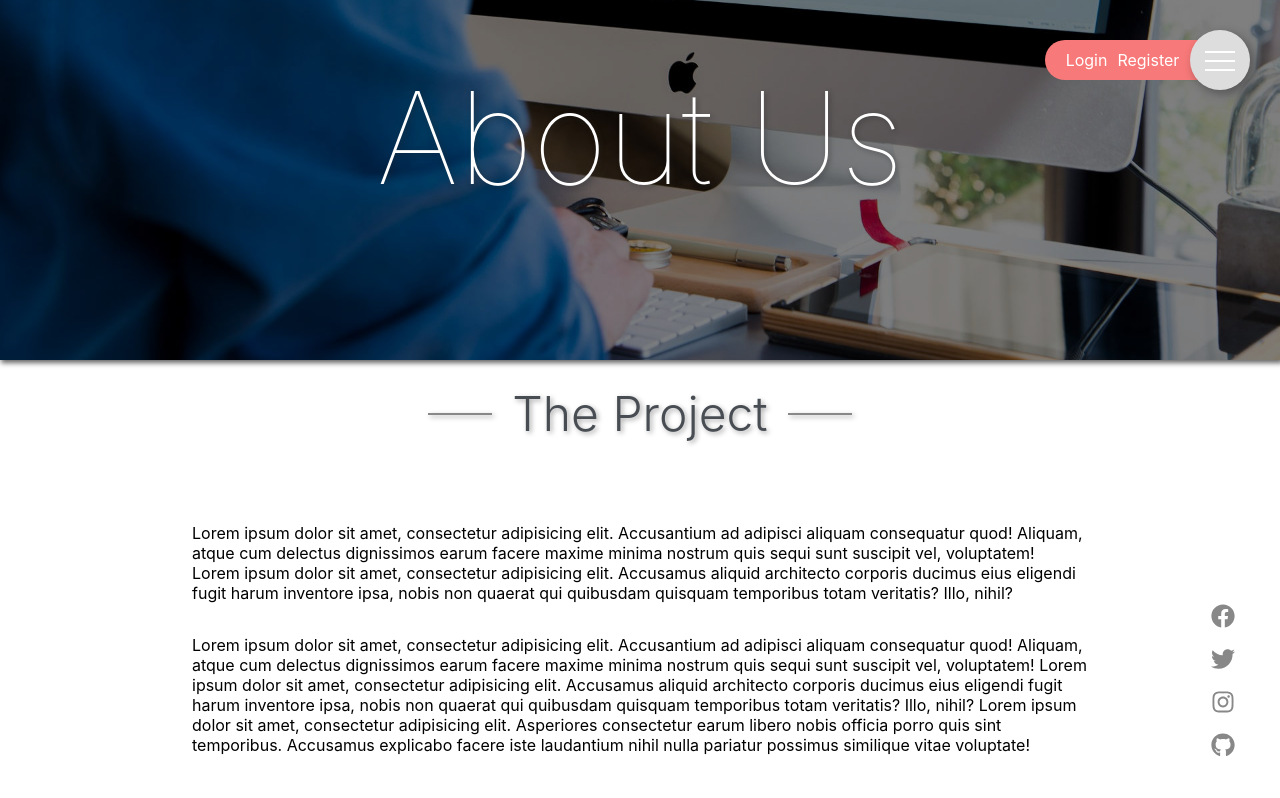
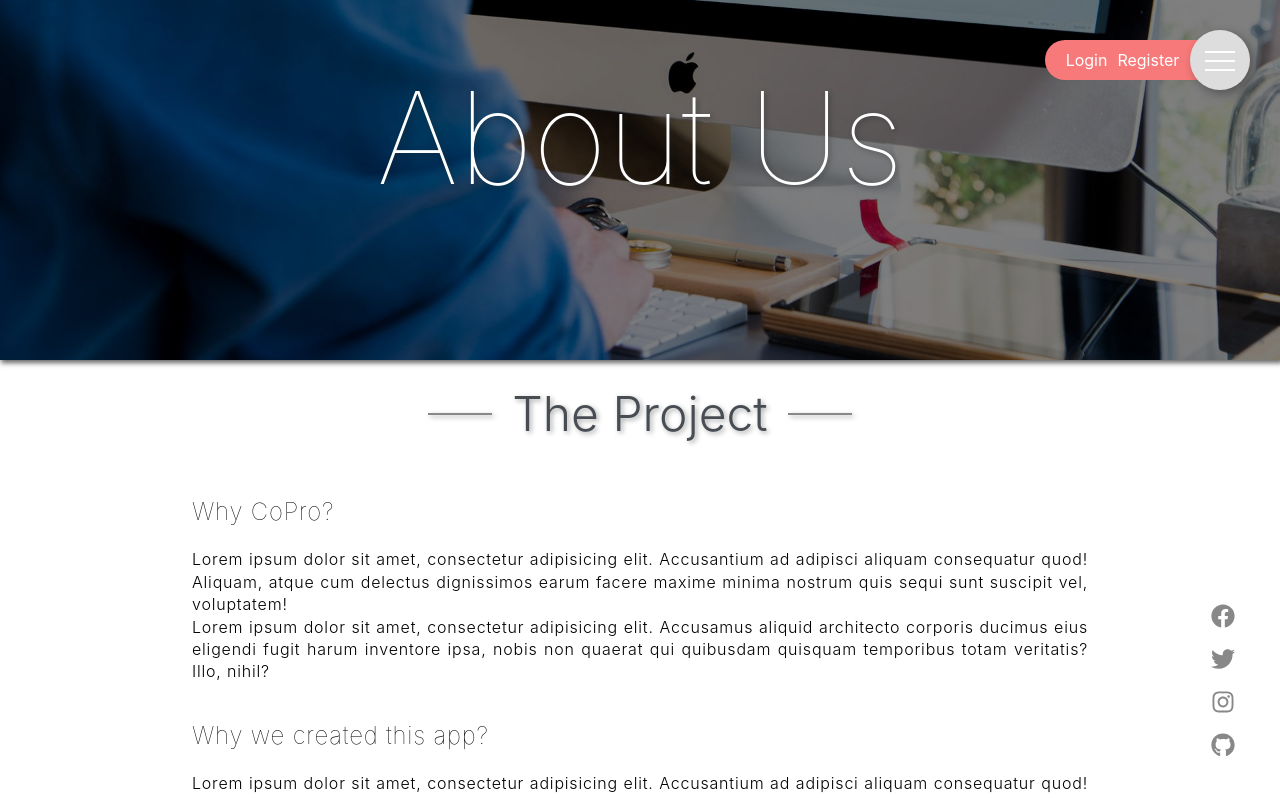
Before and after one commit to bambooss/pz-website, a Next.js app: page /about in a window 1280 px wide. Shown: the top 798 px of the page. Built offline with nearby package versions, Linux system fonts and the light colour scheme.

Commit message:
About us - Section subtitle component and minor adjustments

```diff
--- a/components/section/SectionHeader.js
+++ /dev/null
@@ -1,10 +0,0 @@
-import classes from '../../styles/components/SectionHeader.module.scss';
-
-const SectionHeader = ({ children }) => (
-  <h1 className={classes['section-header']}>
-    <span className={classes.divider}> </span>
-    {children}
-  </h1>
-);
-
-export default SectionHeader;
--- /dev/null
+++ b/components/section/SectionSubtitle.js
@@ -0,0 +1,7 @@
+import classes from '../../styles/components/SectionSubtitle.module.scss';
+
+const SectionSubtitle = ({ children }) => (
+  <h2 className={classes.subtitle}>{children}</h2>
+);
+
+export default SectionSubtitle;
--- a/components/section/SectionTextBox.js
+++ b/components/section/SectionTextBox.js
@@ -2,7 +2,7 @@ import classes from '../../styles/components/SectionTextBox.module.scss';
 
 const SectionTextBox = ({ children }) => (
   <div>
-    <p>{children}</p>
+    <p className={classes.content}>{children}</p>
   </div>
 );
 
--- /dev/null
+++ b/components/section/SectionTitle.js
@@ -0,0 +1,10 @@
+import classes from '../../styles/components/SectionTitle.module.scss';
+
+const SectionTitle = ({ children }) => (
+  <h1 className={classes['section-header']}>
+    <span className={classes.divider}> </span>
+    {children}
+  </h1>
+);
+
+export default SectionTitle;
--- a/pages/about/index.js
+++ b/pages/about/index.js
@@ -1,6 +1,7 @@
 import FeaturedImage from '../../components/image/FeaturedImage';
-import SectionHeader from '../../components/section/SectionHeader';
 import PageBodyBoxed from '../../components/containers/PageBodyBoxed';
+import SectionTitle from '../../components/section/SectionTitle';
+import SectionSubtitle from '../../components/section/SectionSubtitle';
 import SectionTextBox from '../../components/section/SectionTextBox';
 
 export default function Index() {
@@ -8,8 +9,9 @@ export default function Index() {
     <div>
       <FeaturedImage />
       <PageBodyBoxed>
-        <SectionHeader>The Project</SectionHeader>
+        <SectionTitle>The Project</SectionTitle>
         <SectionTextBox>
+          <SectionSubtitle>Why CoPro?</SectionSubtitle>
           Lorem ipsum dolor sit amet, consectetur adipisicing elit. Accusantium
           ad adipisci aliquam consequatur quod! Aliquam, atque cum delectus
           dignissimos earum facere maxime minima nostrum quis sequi sunt
@@ -20,6 +22,21 @@ export default function Index() {
           temporibus totam veritatis? Illo, nihil?
         </SectionTextBox>
         <SectionTextBox>
+          <SectionSubtitle>Why we created this app?</SectionSubtitle>
+          Lorem ipsum dolor sit amet, consectetur adipisicing elit. Accusantium
+          ad adipisci aliquam consequatur quod! Aliquam, atque cum delectus
+          dignissimos earum facere maxime minima nostrum quis sequi sunt
+          suscipit vel, voluptatem! Lorem ipsum dolor sit amet, consectetur
+          adipisicing elit. Accusamus aliquid architecto corporis ducimus eius
+          eligendi fugit harum inventore ipsa, nobis non quaerat qui quibusdam
+          quisquam temporibus totam veritatis? Illo, nihil? Lorem ipsum dolor
+          sit amet, consectetur adipisicing elit. Asperiores consectetur earum
+          libero nobis officia porro quis sint temporibus. Accusamus explicabo
+          facere iste laudantium nihil nulla pariatur possimus similique vitae
+          voluptate!
+        </SectionTextBox>
+        <SectionTextBox>
+          <SectionSubtitle>What stack we use?</SectionSubtitle>
           Lorem ipsum dolor sit amet, consectetur adipisicing elit. Accusantium
           ad adipisci aliquam consequatur quod! Aliquam, atque cum delectus
           dignissimos earum facere maxime minima nostrum quis sequi sunt
--- /dev/null
+++ b/styles/components/SectionSubtitle.module.scss
@@ -0,0 +1,5 @@
+.subtitle {
+  text-align: left;
+  font-size: $font-size-xl;
+  font-weight: $font-weight-lighter;
+}
--- a/styles/components/SectionTextBox.module.scss
+++ b/styles/components/SectionTextBox.module.scss
@@ -0,0 +1,6 @@
+.content {
+  font-weight: $font-weight-light;
+  line-height: 1.4;
+  letter-spacing: .8px;
+  text-align: justify;
+}
--- a/styles/components/SectionHeader.module.scss
+++ b/styles/components/SectionTitle.module.scss
@@ -2,7 +2,7 @@
   display: flex;
   justify-content: center;
   align-items: center;
-  margin: 4rem auto;
+  margin: 4rem auto 2rem;
   font-size: $font-size-xxxl;
   color: $color-dark-4;
   font-weight: $font-weight-light;
```
